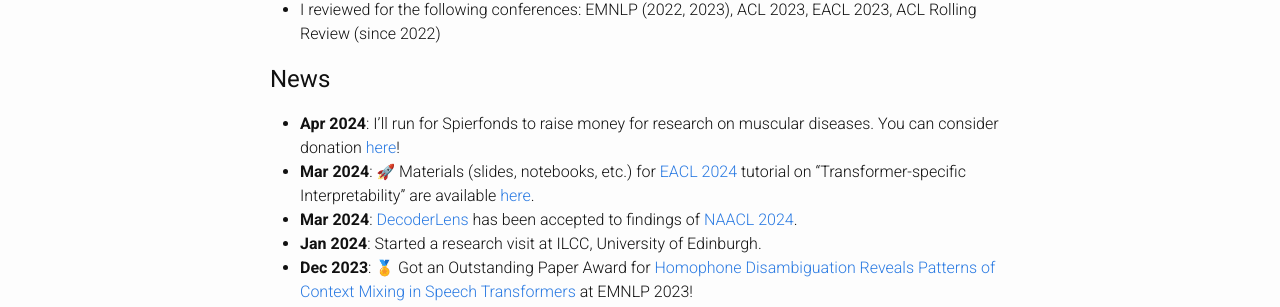
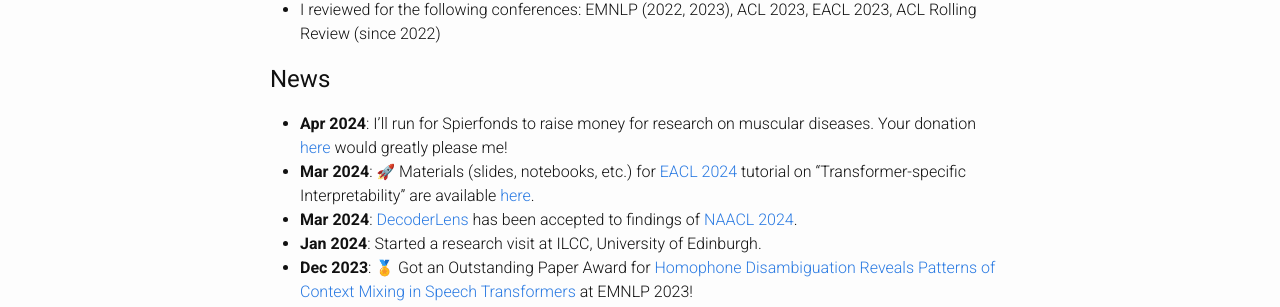
Before and after one commit to hmohebbi/hmohebbi.github.io, a Jekyll site: the page built from index.md, in a window 1280 px wide. Shown: the part 793-1100 px from the top of the page. Built offline with Jekyll 4.4.1, drawn with Linux system fonts in a browser that asks for light colours; a style sheet for code colours, icons or effects is not loaded.

Commit message:
Update index.md

```diff
--- a/index.md
+++ b/index.md
@@ -43,7 +43,7 @@ Before that, I got my Bachelor’s in Computer Engineering from [Ferdowsi Univer
 
 ## News
 <!-- ## <span style="color:#424242">News and Activities </span> -->
-* __Apr 2024__: I'll run for Spierfonds to raise money for research on muscular diseases. You can consider donation [here](https://www.spieractie.nl/fundraisers/hosein-mohebbi)!
+* __Apr 2024__: I'll run for Spierfonds to raise money for research on muscular diseases. Your donation [here](https://www.spieractie.nl/fundraisers/hosein-mohebbi) would greatly please me!
 * __Mar 2024__: <span class="emoji">🚀</span> Materials (slides, notebooks, etc.) for [EACL 2024](https://2024.eacl.org/program/tutorials/) tutorial on "Transformer-specific Interpretability" are available [here](https://github.com/interpretingdl/eacl2024_transformer_interpretability_tutorial).
 * __Mar 2024__: [DecoderLens](https://arxiv.org/abs/2310.03686) has been accepted to findings of [NAACL 2024](https://2024.naacl.org/).
 * __Jan 2024__: Started a research visit at ILCC, University of Edinburgh.
```
